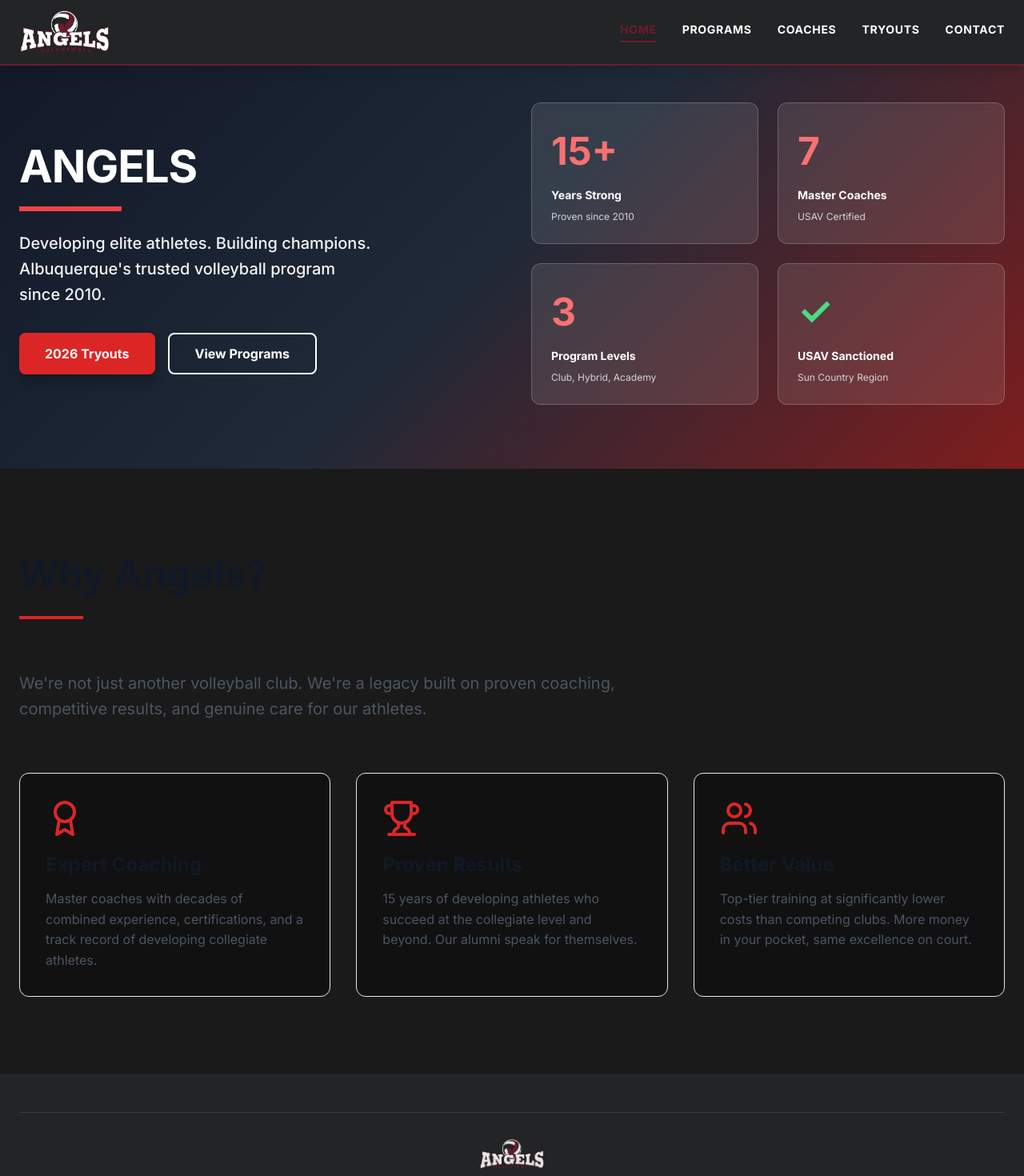
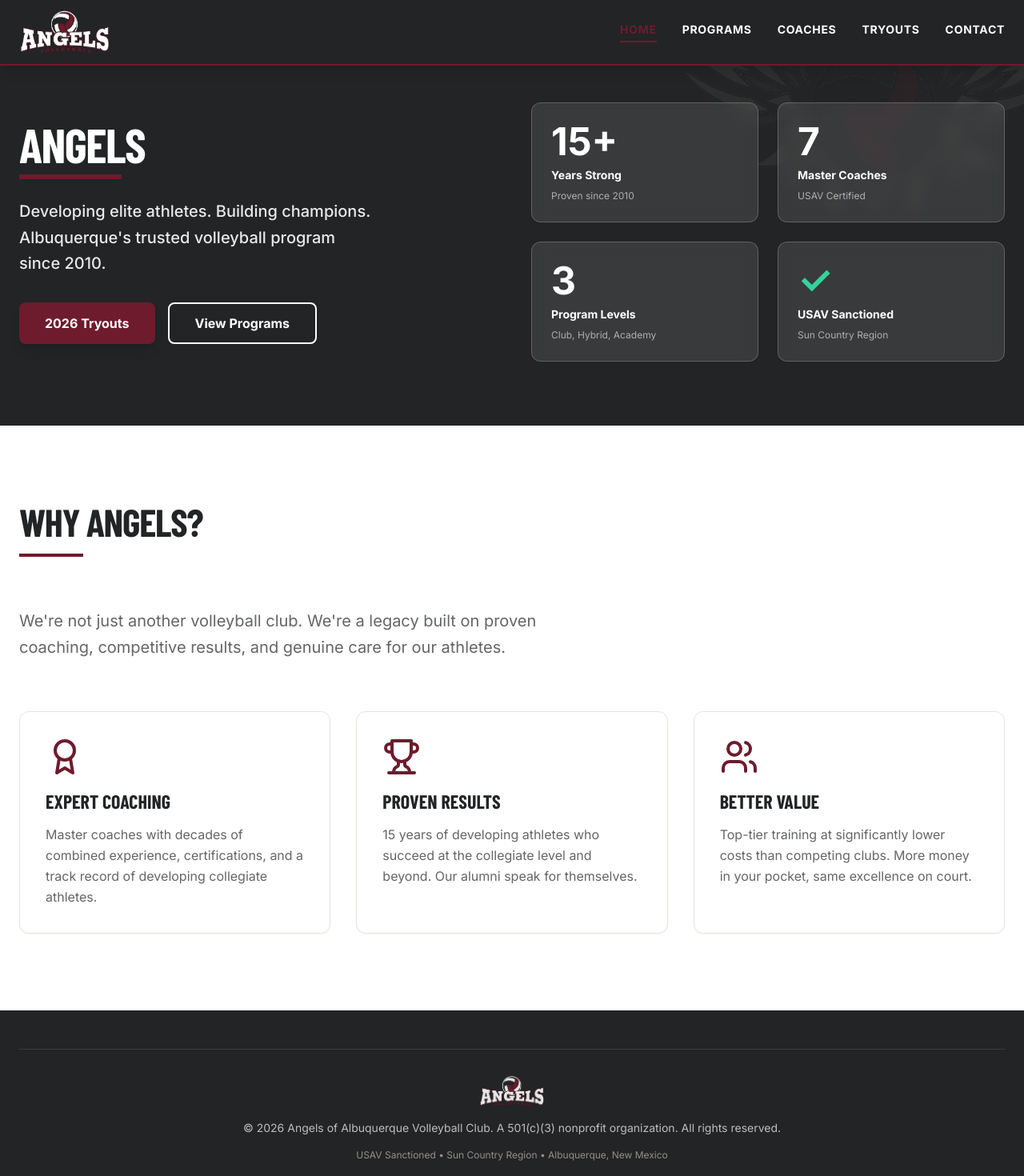
Before and after one commit to jcsanchez0216/angels-volleyball-website, a React (Create React App) app: page / in a window 1280 px wide. Shown: the top 1470 px of the page at 80% size. Built offline with nearby package versions, Linux system fonts and the light colour scheme; a web font is replaced by a local one.

Commit message:
Rebuild Home page with brand tokens, fix invisible-text bug
The "Why Angels?" section had near-black headings on a near-black
background. Moved it to a proper light (paper) surface with correct
ink text, and added the emblem watermark to the hero.

```diff
--- a/src/pages/Home.js
+++ b/src/pages/Home.js
@@ -1,63 +1,89 @@
 import React from 'react';
 import { useNavigate } from 'react-router-dom';
 import { Award, Trophy, Users } from 'lucide-react';
+
+const stats = [
+  { num: '15+', label: 'Years Strong', sub: 'Proven since 2010' },
+  { num: '7', label: 'Master Coaches', sub: 'USAV Certified' },
+  { num: '3', label: 'Program Levels', sub: 'Club, Hybrid, Academy' },
+  { num: '✓', label: 'USAV Sanctioned', sub: 'Sun Country Region' },
+];
+
+const whyAngels = [
+  { icon: Award, title: 'Expert Coaching', desc: 'Master coaches with decades of combined experience, certifications, and a track record of developing collegiate athletes.' },
+  { icon: Trophy, title: 'Proven Results', desc: '15 years of developing athletes who succeed at the collegiate level and beyond. Our alumni speak for themselves.' },
+  { icon: Users, title: 'Better Value', desc: 'Top-tier training at significantly lower costs than competing clubs. More money in your pocket, same excellence on court.' },
+];
 
 export default function Home() {
   const navigate = useNavigate();
 
   return (
     <div>
-      <section style={{paddingTop: '128px', paddingBottom: '80px', padding: '128px 24px 80px 24px', background: 'linear-gradient(135deg, #111827 0%, #1f2937 50%, #7f1d1d 100%)'}}>
-        <div style={{maxWidth: '80rem', margin: '0 auto'}}>
-          <div style={{display: 'grid', gridTemplateColumns: '1fr 1fr', gap: '48px', alignItems: 'center'}}>
-            <div>
-              <div style={{marginBottom: '24px'}}>
-                <h1 style={{fontSize: '56px', fontWeight: 'bold', color: '#ffffff', marginBottom: '8px', letterSpacing: '-0.02em'}}>ANGELS</h1>
-                <div style={{height: '6px', background: '#ef4444', width: '128px'}}></div>
+      <section className="relative overflow-hidden bg-ink pt-32 pb-20 px-6">
+        <img
+          src="/emblem.png"
+          alt=""
+          aria-hidden="true"
+          className="pointer-events-none select-none absolute -right-24 -top-16 w-[560px] max-w-none opacity-10"
+        />
+        <div className="relative max-w-7xl mx-auto grid grid-cols-1 md:grid-cols-2 gap-12 items-center">
+          <div>
+            <h1 className="font-display text-6xl font-bold text-white tracking-tight mb-2 uppercase">Angels</h1>
+            <div className="h-1.5 w-32 bg-maroon mb-6" />
+            <p className="text-xl text-white/90 mb-8 max-w-md leading-relaxed font-medium">
+              Developing elite athletes. Building champions. Albuquerque's trusted volleyball program since 2010.
+            </p>
+            <div className="flex gap-4 flex-wrap">
+              <button
+                onClick={() => navigate('/tryouts')}
+                className="bg-maroon hover:bg-maroon-dark text-white font-bold px-8 py-3 rounded-lg shadow-lg transition-colors"
+              >
+                2026 Tryouts
+              </button>
+              <button
+                onClick={() => navigate('/programs')}
+                className="border-2 border-white text-white font-bold px-8 py-3 rounded-lg hover:bg-white/10 transition-colors"
+              >
+                View Programs
+              </button>
+            </div>
+          </div>
+          <div className="grid grid-cols-2 gap-6">
+            {stats.map((stat, i) => (
+              <div key={i} className="bg-white/10 backdrop-blur border border-white/20 rounded-xl p-6">
+                <div className="text-5xl font-bold mb-2">
+                  {stat.num === '✓' ? (
+                    <span className="text-emerald-400">✓</span>
+                  ) : (
+                    <span className="text-white">{stat.num}</span>
+                  )}
+                </div>
+                <p className="text-white font-bold text-sm">{stat.label}</p>
+                <p className="text-white/60 text-xs mt-2">{stat.sub}</p>
               </div>
-              <p style={{fontSize: '20px', color: '#f3f4f6', marginBottom: '32px', maxWidth: '448px', lineHeight: '1.6', fontWeight: '500'}}>Developing elite athletes. Building champions. Albuquerque's trusted volleyball program since 2010.</p>
-              <div style={{display: 'flex', gap: '16px', flexWrap: 'wrap'}}>
-                <button onClick={() => navigate('/tryouts')} style={{background: '#dc2626', color: '#ffffff', padding: '12px 32px', fontWeight: 'bold', borderRadius: '8px', border: 'none', cursor: 'pointer', fontSize: '16px', boxShadow: '0 10px 15px rgba(0,0,0,0.2)'}}>2026 Tryouts</button>
-                <button onClick={() => navigate('/programs')} style={{border: '2px solid #ffffff', color: '#ffffff', padding: '12px 32px', fontWeight: 'bold', borderRadius: '8px', background: 'transparent', cursor: 'pointer', fontSize: '16px'}}>View Programs</button>
-              </div>
-            </div>
-            <div style={{display: 'grid', gridTemplateColumns: '1fr 1fr', gap: '24px'}}>
-              {[
-                { num: '15+', label: 'Years Strong', sub: 'Proven since 2010' },
-                { num: '7', label: 'Master Coaches', sub: 'USAV Certified' },
-                { num: '3', label: 'Program Levels', sub: 'Club, Hybrid, Academy' },
-                { num: '✓', label: 'USAV Sanctioned', sub: 'Sun Country Region' }
-              ].map((stat, i) => (
-                <div key={i} style={{background: 'rgba(255,255,255,0.1)', backdropFilter: 'blur(4px)', border: '1px solid rgba(255,255,255,0.2)', borderRadius: '12px', padding: '24px'}}>
-                  <div style={{fontSize: '48px', fontWeight: 'bold', color: stat.num === '✓' ? '#4ade80' : '#f87171', marginBottom: '8px'}}>{stat.num}</div>
-                  <p style={{color: '#ffffff', fontWeight: 'bold', fontSize: '14px'}}>{stat.label}</p>
-                  <p style={{color: '#d1d5db', fontSize: '12px', marginTop: '8px'}}>{stat.sub}</p>
-                </div>
-              ))}
-            </div>
+            ))}
           </div>
         </div>
       </section>
 
-      <section style={{paddingTop: '96px', paddingBottom: '96px', padding: '96px 24px', backgroundColor: '#1a1a1a'}}>
-        <div style={{maxWidth: '80rem', margin: '0 auto'}}>
-          <div style={{marginBottom: '64px'}}>
-            <h2 style={{fontSize: '48px', fontWeight: 'bold', color: '#111827', marginBottom: '16px'}}>Why Angels?</h2>
-            <div style={{height: '4px', background: '#dc2626', width: '80px'}}></div>
+      <section className="bg-paper py-24 px-6">
+        <div className="max-w-7xl mx-auto">
+          <div className="mb-16">
+            <h2 className="font-display text-5xl font-bold text-ink mb-4 uppercase tracking-tight">Why Angels?</h2>
+            <div className="h-1 w-20 bg-maroon" />
           </div>
-          <p style={{fontSize: '20px', color: '#4b5563', marginBottom: '64px', maxWidth: '768px', lineHeight: '1.6'}}>We're not just another volleyball club. We're a legacy built on proven coaching, competitive results, and genuine care for our athletes.</p>
-          <div style={{display: 'grid', gridTemplateColumns: 'repeat(auto-fit, minmax(300px, 1fr))', gap: '32px'}}>
-            {[
-              { icon: Award, title: "Expert Coaching", desc: "Master coaches with decades of combined experience, certifications, and a track record of developing collegiate athletes." },
-              { icon: Trophy, title: "Proven Results", desc: "15 years of developing athletes who succeed at the collegiate level and beyond. Our alumni speak for themselves." },
-              { icon: Users, title: "Better Value", desc: "Top-tier training at significantly lower costs than competing clubs. More money in your pocket, same excellence on court." }
-            ].map((item, i) => {
+          <p className="text-xl text-ink/70 mb-16 max-w-2xl leading-relaxed">
+            We're not just another volleyball club. We're a legacy built on proven coaching, competitive results, and genuine care for our athletes.
+          </p>
+          <div className="grid grid-cols-1 md:grid-cols-3 gap-8">
+            {whyAngels.map((item, i) => {
               const Icon = item.icon;
               return (
-                <div key={i} style={{backgroundColor: '#111111', padding: '32px', borderRadius: '12px', border: '1px solid #e5e7eb'}}>
-                  <Icon style={{width: '48px', height: '48px', color: '#dc2626', marginBottom: '16px'}} />
-                  <h3 style={{fontSize: '24px', fontWeight: 'bold', color: '#111827', marginBottom: '12px'}}>{item.title}</h3>
-                  <p style={{color: '#4b5563', lineHeight: '1.6'}}>{item.desc}</p>
+                <div key={i} className="bg-white border border-taupe-light rounded-xl p-8 shadow-sm">
+                  <Icon className="w-12 h-12 text-maroon mb-4" />
+                  <h3 className="font-display text-2xl font-bold text-ink mb-3 uppercase">{item.title}</h3>
+                  <p className="text-ink/70 leading-relaxed">{item.desc}</p>
                 </div>
               );
             })}
```
